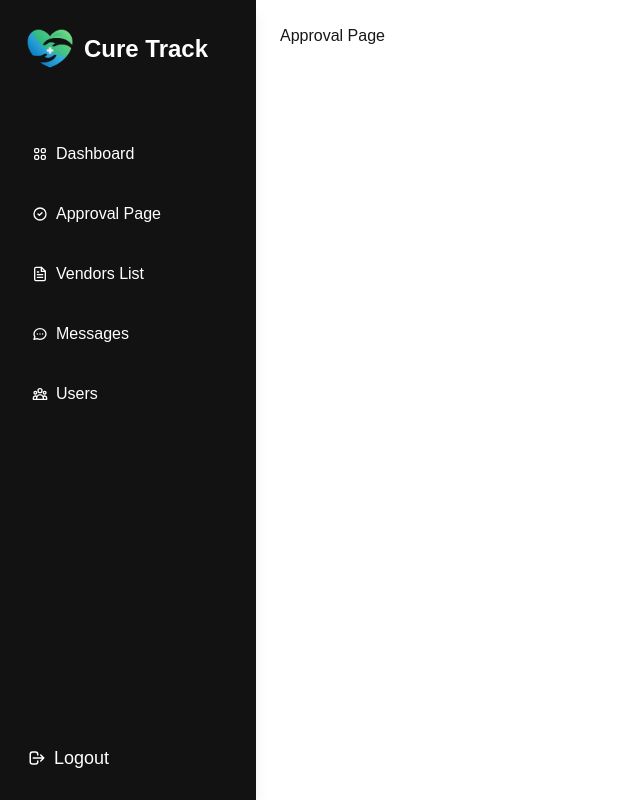
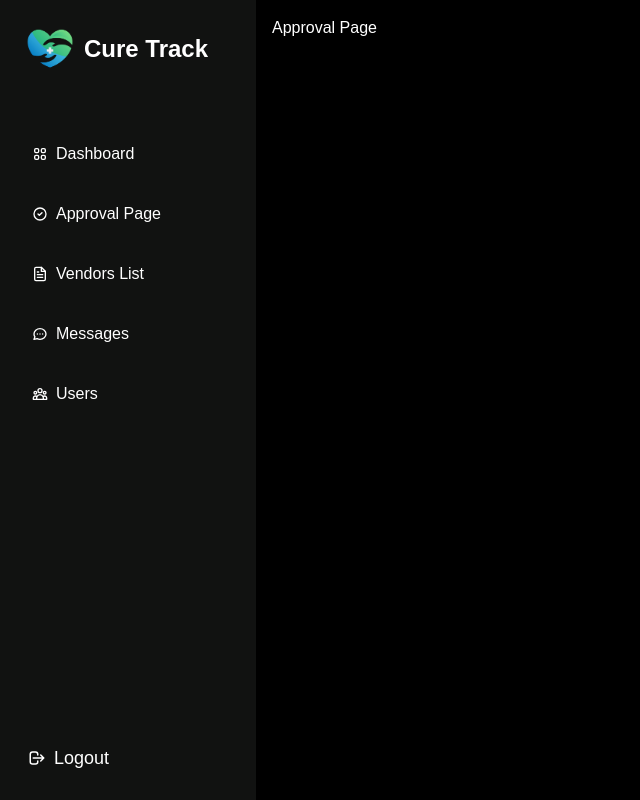
Before and after one commit to muhammed-hashir-musthafa/CureTrack-Client, a Next.js app: page /admin/approval-page in a window 1280 px wide. Shown: the whole page, without its empty margins (0-640 px from the left). Built offline with nearby package versions, Linux system fonts and the light colour scheme.

Commit message:
refactor(admin): improve layout structure

```diff
--- a/src/app/admin/layout.tsx
+++ b/src/app/admin/layout.tsx
@@ -9,12 +9,10 @@ const AdminLayout: React.FC<AdminLayoutProps> = ({ children }) => {
   const role = "admin";
 
   return (
-    <div className="flex h-screen">
-      <div className="bg-zinc-900">
-        <RoleSidebar role={role} />
-      </div>
-      <div className="flex-1 p-6 overflow-y-auto">
-        <div className="container mx-auto">{children}</div>
+    <div className="flex h-screen overflow-hidden bg-zinc-900">
+      <RoleSidebar role={role} />
+      <div className="flex-1 bg-black overflow-y-auto">
+        <div className="container mx-auto text-white p-4">{children}</div>
       </div>
     </div>
   );
```
